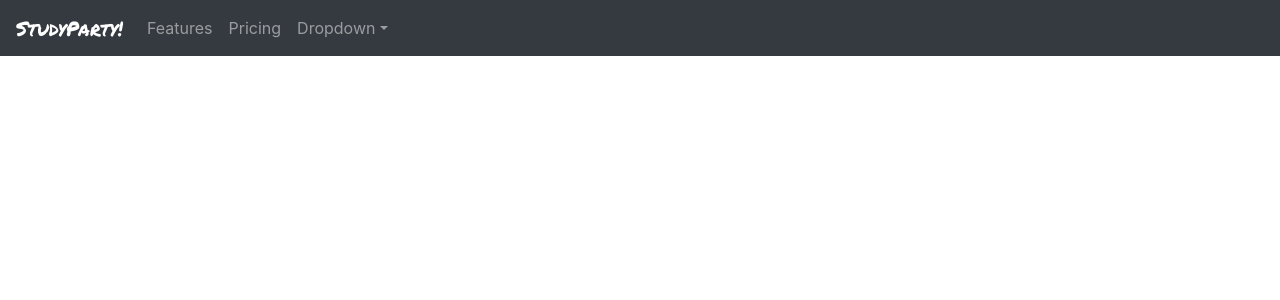
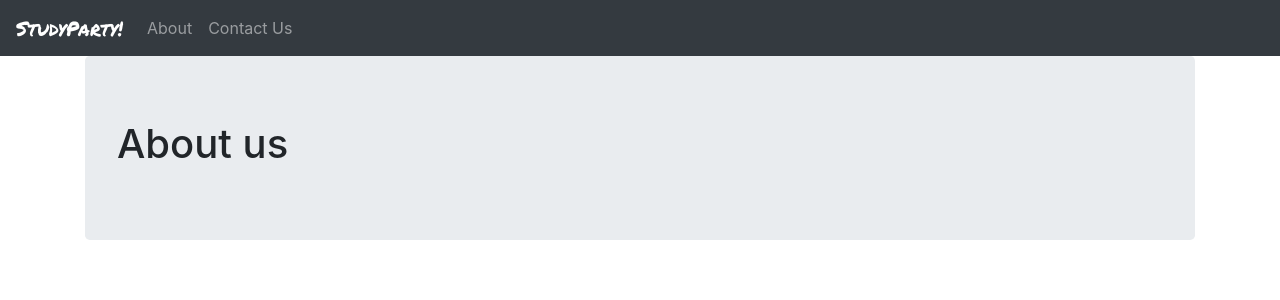
Before and after one commit to ktomanelli/StudyParty, a React (Create React App) app: page /about in a window 1280 px wide. Shown: the top 300 px of the page. Built offline with nearby package versions, Linux system fonts and the light colour scheme; no server answers.

Commit message:
added About page

```diff
--- a/src/App.js
+++ b/src/App.js
@@ -1,11 +1,12 @@
 // import React and Router
 import React, { Component } from 'react';
-import { BrowserRouter as Router, Route, Switch, Redirect, BrowserRouter } from "react-router-dom";
+import { BrowserRouter as Route, Switch, Redirect, BrowserRouter } from "react-router-dom";
 
 // import components
 import SignIn from './Pages/SignIn/SignIn'
 import SignUp from './Pages/SignUp/SignUp'
 import Main from './Pages/Main/Main'
+import About from './Pages/About/About'
 import NavigationBar from './Components/NavigationBar/NavigationBar'
 
 // import firebase auth
@@ -61,6 +62,10 @@ class App extends Component {
               {!this.state.user ? <Redirect to="/" /> : <Main />}
             </Route>
 
+            <Route exact path="/about">
+              <About />
+            </Route>
+
           </Switch>
         </BrowserRouter>
       </div>
--- a/src/Components/NavigationBar/NavigationBar.js
+++ b/src/Components/NavigationBar/NavigationBar.js
@@ -1,5 +1,5 @@
 import React, { Component } from "react";
-import { Navbar, Nav, NavDropdown } from 'react-bootstrap';
+import { Navbar, Nav } from 'react-bootstrap';
 import { auth } from '../../firebase';
 
 class NavigationBar extends Component {
@@ -25,19 +25,20 @@ class NavigationBar extends Component {
     console.log(this.state)
     return (
       <Navbar collapseOnSelect expand="lg" bg="dark" variant="dark" >
-        <Navbar.Brand href="#home" className="permanent-marker">StudyParty!</Navbar.Brand>
+        <Navbar.Brand href="/" className="permanent-marker">StudyParty!</Navbar.Brand>
         <Navbar.Toggle aria-controls="responsive-navbar-nav" />
         <Navbar.Collapse id="responsive-navbar-nav">
           <Nav className="mr-auto">
-            <Nav.Link href="#features">Features</Nav.Link>
-            <Nav.Link href="#pricing">Pricing</Nav.Link>
+            <Nav.Link href="/about">About</Nav.Link>
+            <Nav.Link href="/about">Contact Us</Nav.Link>
+            {/* <Nav.Link href="#pricing">Pricing</Nav.Link>
             <NavDropdown title="Dropdown" id="collasible-nav-dropdown">
               <NavDropdown.Item href="#action/3.1">Action</NavDropdown.Item>
               <NavDropdown.Item href="#action/3.2">Another action</NavDropdown.Item>
               <NavDropdown.Item href="#action/3.3">Something</NavDropdown.Item>
               <NavDropdown.Divider />
               <NavDropdown.Item href="#action/3.4">Separated link</NavDropdown.Item>
-            </NavDropdown>
+            </NavDropdown> */}
           </Nav>
           <Nav>
             {this.state.user ?
--- /dev/null
+++ b/src/Pages/About/About.js
@@ -0,0 +1,19 @@
+import React, { Component } from 'react';
+import { Container, Jumbotron } from 'react-bootstrap';
+
+class About extends Component {
+
+  render() {
+    return (
+      <div>
+        <Container>
+          <Jumbotron>
+            <h1>About us</h1>
+          </Jumbotron>
+        </Container>
+      </div>
+    )
+  }
+}
+
+export default About;
```
